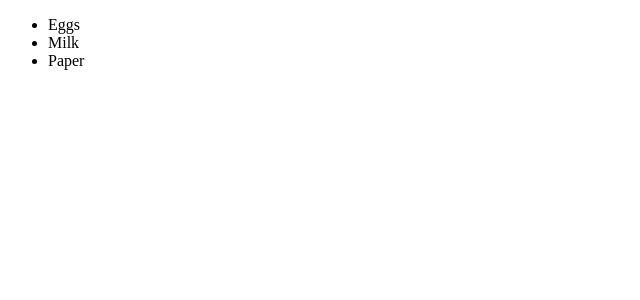
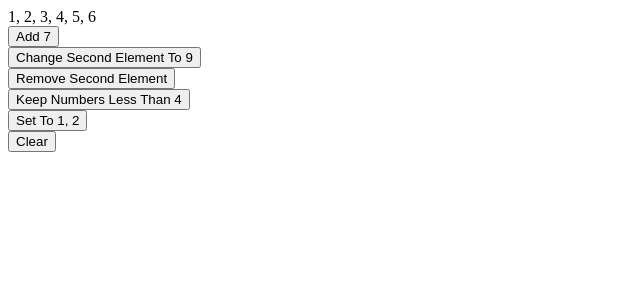
Before and after one commit to alexhddev/React-testing-pr, a React (Vite) app: page / in a window 1280 px wide. Shown: the top 300 px of the page, without its empty margins (0-640 px from the left). Built offline with nearby package versions, Linux system fonts and the light colour scheme.

Commit message:
arrays tests

```diff
--- a/package.json
+++ b/package.json
@@ -8,7 +8,7 @@
     "build": "tsc -b && vite build",
     "lint": "eslint .",
     "preview": "vite preview",
-    "test": "vitest src/components/Post/2zDynamic/ShoppingList.test.tsx",
+    "test": "vitest src/components/hooks/UseArray.test.tsx",
     "coverage": "vitest run --coverage"
   },
   "dependencies": {
--- a/src/App.tsx
+++ b/src/App.tsx
@@ -1,17 +1,10 @@
-import { ShoppingList } from "./components/Post/2zDynamic/ShoppingList"
+import UseArrayWrapper from "./components/hooks/UseArrayExample"
 
 function App() {
 
-  function handleSelectItem(item: string){
-    console.log(item)
-  }
-
   return (
     <>
-      <ShoppingList
-        groceries={['Eggs', 'Milk', 'Paper']}
-        selectItem={handleSelectItem}
-      />
+      <UseArrayWrapper/>
     </>
   )
 }
--- /dev/null
+++ b/src/components/hooks/UseArray.tsx
@@ -0,0 +1,31 @@
+import { useState } from "react"
+
+export function useArray<T>(defaultValue:T[]) {
+  const [array, setArray] = useState(defaultValue)
+
+  function push(element:T) {
+    setArray(a => [...a, element])
+  }
+
+  function filter(callback: (value: T, index: number, array: T[]) => boolean) {
+    setArray(a => a.filter(callback))
+  }
+
+  function update(index:number, newElement:T) {
+    setArray(a => [
+      ...a.slice(0, index),
+      newElement,
+      ...a.slice(index + 1, a.length),
+    ])
+  }
+
+  function remove(index: number) {
+    setArray(a => [...a.slice(0, index), ...a.slice(index + 1, a.length)])
+  }
+
+  function clear() {
+    setArray([])
+  }
+
+  return { array, set: setArray, push, filter, update, remove, clear }
+}
--- /dev/null
+++ b/src/components/hooks/UseArrayExample.tsx
@@ -0,0 +1,21 @@
+import { useArray } from "./UseArray"
+
+export default function UseArrayWrapper() {
+  const { array, set, push, remove, filter, update, clear } = useArray([
+    1, 2, 3, 4, 5, 6,
+  ])
+
+  return (
+    <div>
+      <div>{array.join(", ")}</div>
+      <button onClick={() => push(7)}>Add 7</button><br/>
+      <button onClick={() => update(1, 9)}>Change Second Element To 9</button><br/>
+      <button onClick={() => remove(1)}>Remove Second Element</button><br/>
+      <button onClick={() => filter(n => n < 3)}>
+        Keep Numbers Less Than 4
+      </button><br/>
+      <button onClick={() => set([1, 2])}>Set To 1, 2</button><br/>
+      <button onClick={clear}>Clear</button><br/>
+    </div>
+  )
+}
--- a/src/components/utils.ts
+++ /dev/null
@@ -1,3 +0,0 @@
-export const range = (start: number, end: number) => {
-  return [...Array(end - start).keys()].map((el) => el + start);
-};
```
Also changed, not shown: 1 other file (tests, documents, lock files or other folders).
